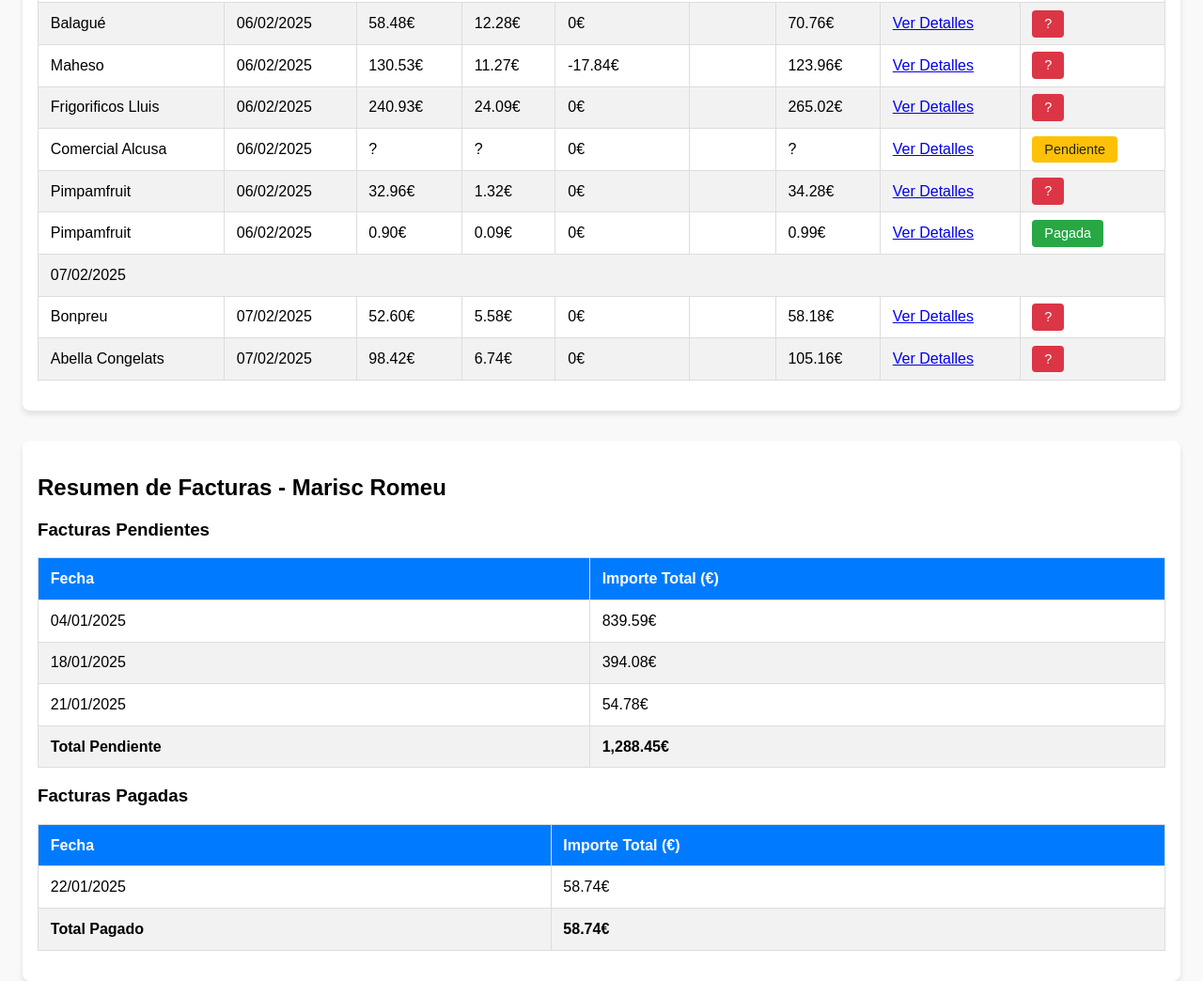
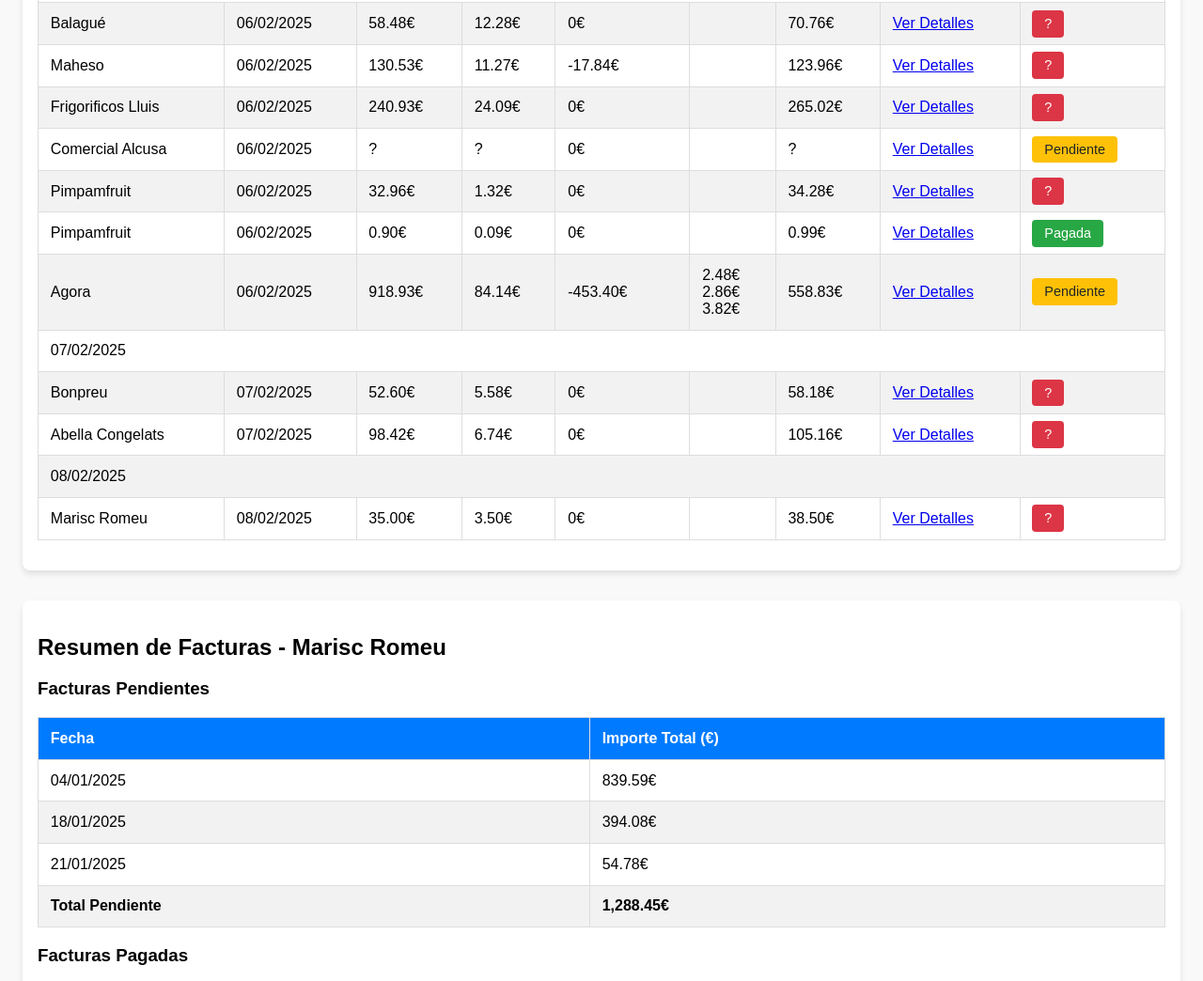
Before and after one commit to JTechNoLogic/Gesti-n-de-facturas, a plain HTML site: page index.html in a window 1280 px wide. Shown: the part 4758-5802 px from the top of the page at 94% size. Drawn offline with Linux system fonts and the light colour scheme.

Commit message:
Febrero 2

```diff
--- a/index.html
+++ b/index.html
@@ -917,6 +917,17 @@
                     <td><span class="status paid">Pagada</span></td>
                 </tr>
                 <tr>
+                    <td>Agora</td>
+                    <td>06/02/2025</td>
+                    <td>918.93€</td>
+                    <td>84.14€</td>
+                    <td>-453.40€</td>
+                    <td>2.48€ <br>2.86€ <br>3.82€</td>
+                    <td>558.83€</td>
+                    <td><a href="Facturas/Agora 6.2 (2).jpeg">Ver Detalles</a></td>
+                    <td><span class="status pending">Pendiente</span></td>
+                </tr>
+                <tr>
                     <td colspan="9">07/02/2025</td>
                 </tr>
                 <tr>
@@ -939,6 +950,20 @@
                     <td></td>
                     <td>105.16€</td>
                     <td><a href="Facturas/Abella Congelats 7.2.jpeg">Ver Detalles</a></td>
+                    <td><span class="status overdue">?</span></td>
+                </tr>
+                <tr>
+                    <td colspan="9">08/02/2025</td>
+                </tr>
+                <tr>
+                    <td>Marisc Romeu</td>
+                    <td>08/02/2025</td>
+                    <td>35.00€</td>
+                    <td>3.50€</td>
+                    <td>0€</td>
+                    <td></td>
+                    <td>38.50€</td>
+                    <td><a href="Facturas/Marisc 8.2.jpeg">Ver Detalles</a></td>
                     <td><span class="status overdue">?</span></td>
                 </tr>
             </tbody>
```
